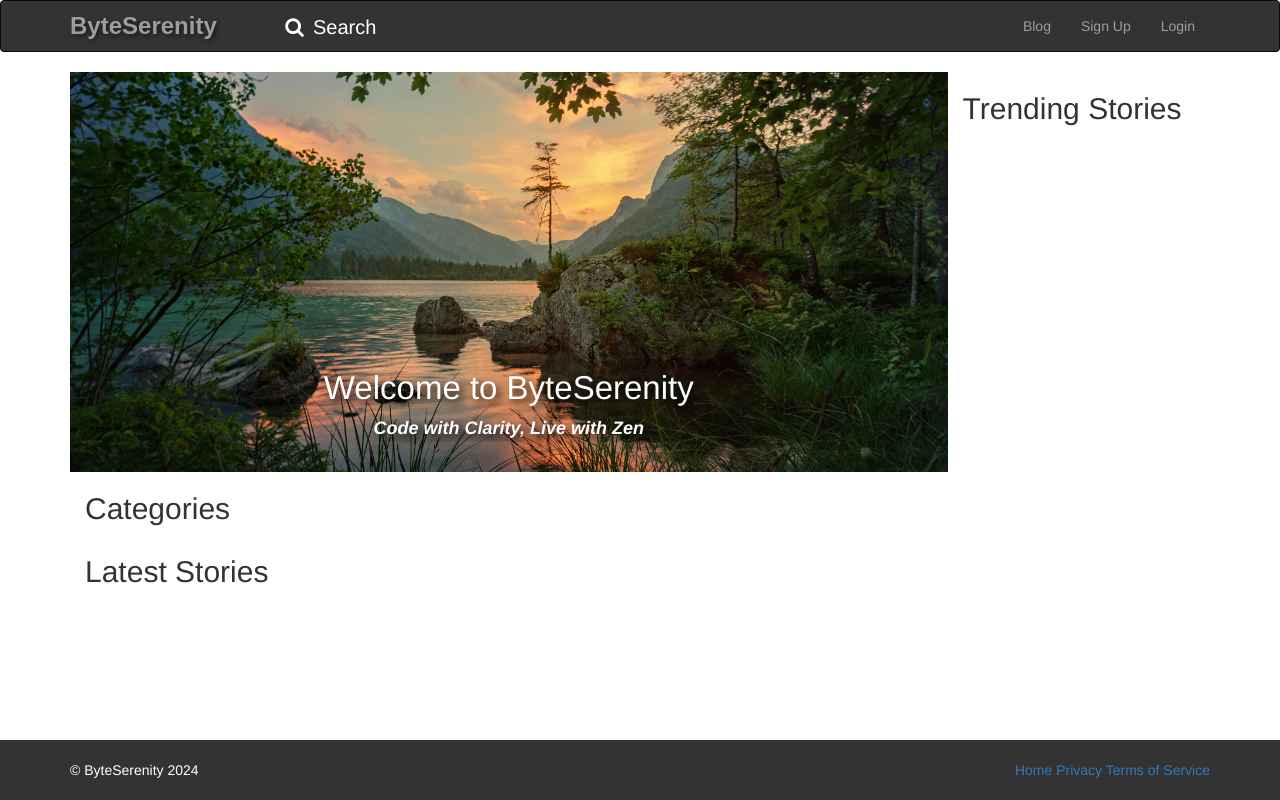
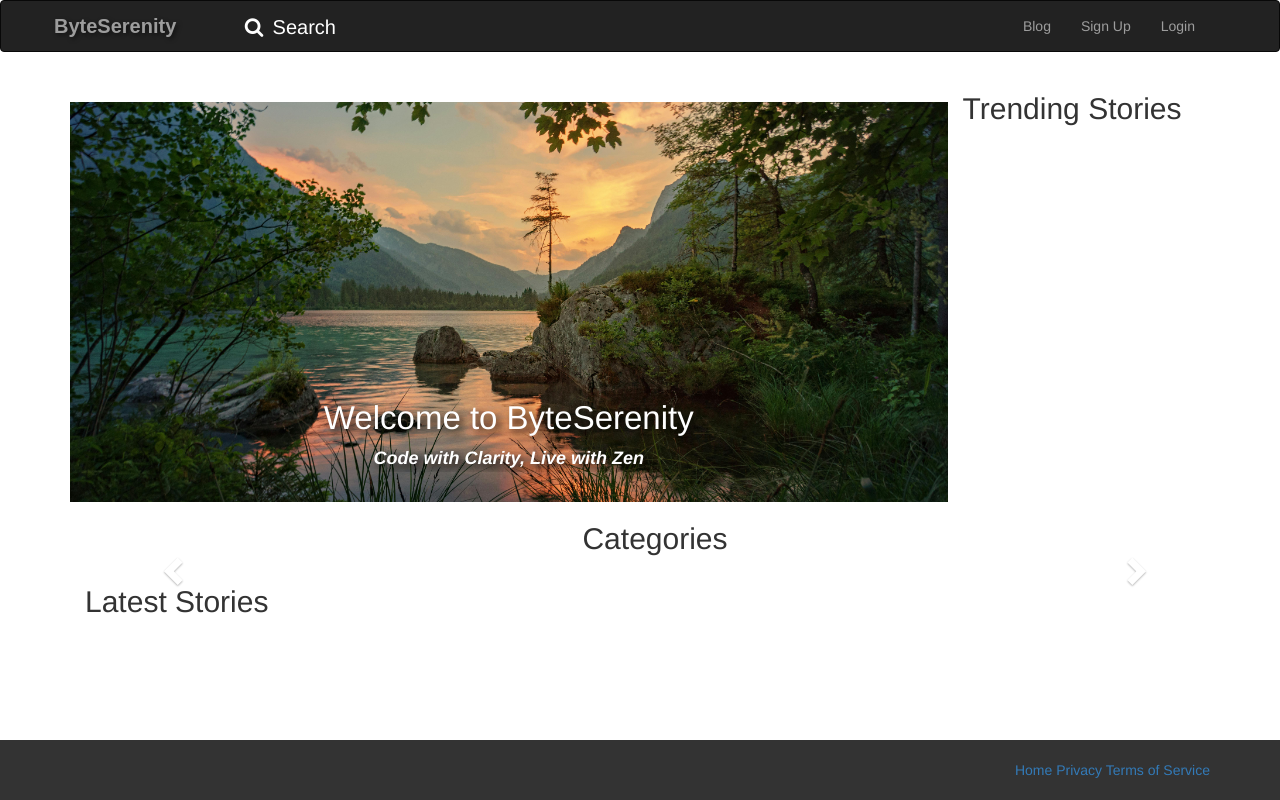
Before and after one commit to Tau-rai/ByteSerenity, a Flask app: page / in a window 1280 px wide. Run offline with Flask 3, Linux system fonts and the light colour scheme; some libraries are stand-ins or nearby versions.

Commit message:
update on index, basehtml as well as index.css

```diff
--- a/blog/static/styles/css/index.css
+++ b/blog/static/styles/css/index.css
@@ -1,71 +1,3 @@
-       .category-image {
-        width: 100%; /* Ensure images take up the full width of their container */
-        height: 200px; /* Set a fixed height for the images */
-        object-fit: cover; /* Ensure the aspect ratio is maintained */
-        border-radius: 10px; /* Add rounded corners */
-        }
-
-
-    .welcome-message-bg {
-        background-size: cover;
-        background-position: center;
-        position: relative;
-        height: 50vh; /* Set the height of the welcome message section */
-        position: relative;
-        margin-top 30px;
-    }
-    .welcome-content {
-        position: absolute;
-        bottom: 0;
-        left: 50%;
-        transform: translateX(-50%);
-        text-align: center;
-        padding: 20px; /* Adjust padding as needed */
-    }
-    .welcome-content h1 {
-        font-size: 33px;
-        margin-bottom: 10px;
-        color: white;
-        text-shadow: 4px 4px 8px rgba(0, 0, 0, 4.5); /* Add shadow effect */
-        white-space: nowrap;
-
-    }
-    .welcome-content p {
-        white-space: nowrap; /* Prevent paragraph text from wrapping */
-        overflow: hidden;
-        text-overflow: ellipsis; /* Add ellipsis for overflow text */
-        color: white;
-        font-size: 18px;
-        font-weight: bold; /* Make the font bold */
-        font-style: italic;
-        text-shadow: 4px 4px 8px rgba(0, 0, 0, 3.5); /* Add shadow effect */
-
-    }
-
-
-
-
-
-
-
-
-    .column {
-        height: 200px; /* Set a fixed height for the columns */
-        overflow: auto; /* Allow vertical scrolling when content exceeds the height */
-        padding: 10px; /* Add padding for better readability */
-    }
-
-    .column-content {
-        white-space: nowrap; /* Prevent text from wrapping */
-        overflow: hidden; /* Hide overflow content */
-        text-overflow: ellipsis; /* Add ellipsis to overflow text */
-    }
-
-
-         .navbar-inverse {
-            background-color: #333;
-            color: #fff;
-        }
 
 .footer {
     background-color: #333;
@@ -75,53 +7,100 @@
     width: 100%;
     padding: 20px 0;
     position: fixed;
-            height: 60px;
 }
 
-        :root {
-            --font-family: 'Poppins', sans-serif;
-            --font-size-md: 2.4rem;
-            --navbar-height: 60px;
-            --icon-size: 2.4rem
-        }
-        /* Custom font family for ByteSerenity */
 .byte-serenity {
-            font-family: var(--font-family);
-            font-size: var(--font-size-md);
-            font-size: rem;
+    font-family: 'Poppins', sans-serif;
+    font-size: 2.0rem;
     font-weight: bold;
     text-shadow: 2px 2px 4px rgba(0,0,0,0.5);
-            margin-left: 30px;
+    padding: 0;
     margin: 0;
-
-        }
-        /* Increase the size of the search icon */
-        .ri-search-line {
-            font-size: var(--font-size-sm);
-            margin-right: 0;
-            height: var(--navbar-height); /* Set the height of the element */
-            line-height: var(--navbar-height); /*
-
-        }
-        /* Positioning the search icon and bars */
-        .navbar-header {
-            display: flex;
-            justify-content: space-between;
-            align-items: center;
-            width: 100%;
+    align-items: left;
+    margin-left: -16px;
 }
 
 
 
+.search-icon {
+    margin-right: -80px; /* Adjust the margin as desired */
+    position: relative;
+    align-items: right;
 
 
+}
 
+.search-icon:after {
+    content: "";
+    position: relative;
+    top: 50%;
+    right: 100%;
+    transform: translate(-50%, -50%);
+    width: 30px;
+    height: 30px;
+    border-radius: 50%;
+    background-color: #ff0000; /* Red color */
+    opacity: 0.3; /* Adjust the opacity as desired */
+}
+.navbar-form {
+        display: flex;
+        align-items: center;
+        height: 100%;
+        margin-left: -15px;
+    }
+
+    .navbar-form .form-group {
+        margin-bottom: 0;
+    }
+
+ /* Custom styles for body content */
+
+/* Welcome message */
+.welcome-message-bg {
+    background-size: cover;
+    background-position: center;
+    position: relative;
+    height: 50vh;
+    margin-top: 30px;
+    margin-bottom: 0;
+    padding: 0;
+}
+
+.welcome-content {
+    position: absolute;
+    bottom: 0;
+    left: 50%;
+    transform: translateX(-50%);
+    text-align: center;
+    padding: 20px;
+}
+
+.welcome-content h1 {
+    font-size: 33px;
+    margin-bottom: 10px;
+    color: white;
+    text-shadow: 4px 4px 8px rgba(0, 0, 0, 4.5);
+    white-space: nowrap;
+}
+
+.welcome-content p {
+    white-space: nowrap;
+    overflow: hidden;
+    text-overflow: ellipsis;
+    color: white;
+    font-size: 18px;
+    font-weight: bold;
+    font-style: italic;
+    text-shadow: 4px 4px 8px rgba(0, 0, 0, 3.5);
+}
+
+/* Trending stories */
 .trending-story-content p {
     margin-bottom: 10px;
     overflow: hidden;
     text-overflow: ellipsis;
     display: -webkit-box;
-            -webkit-line-clamp: 2; /* Limit to two lines */
+    -webkit-line-clamp: 2;
     -webkit-box-orient: vertical;
     white-space: nowrap;
 }
@@ -133,31 +112,114 @@
     bottom: 0;
     right: 0;
 }
+
 .read-more span {
     display: inline-block;
-            width: 15px; /* Width of the ellipsis */
+    width: 15px;
     text-overflow: ellipsis;
     white-space: nowrap;
     overflow: hidden;
 }
 
+/* Categories */
+.category-image {
+    width: 100%;
+    height: 200px;
+    object-fit: cover;
+    border-radius: 10px;
+}
 
+.category-title {
+    text-align: center;
+}
 
+/* Latest stories */
+.latest-stories .top-story {
+    margin-bottom: 20px;
+}
 
+.latest-stories .top-story h3 {
+    margin-top: 0;
+}
+
+.latest-stories .top-story p {
+    margin-bottom: 10px;
+}
+
+.category-scroll {
+    overflow-x: auto;
+    white-space: nowrap;
+    -webkit-overflow-scrolling: touch; /* Smooth scrolling on iOS */
+     position: relative;
+ }
+
+.category-box {
+    display: inline-block;
+    margin-right: 15px; /* Adjust spacing between categories */
+    width: 300px;
+    height: 300px; /* Adjust height as needed */
+    text-align: center;
+    overflow: hidden;
+    position: relative;
+}
+
+.category-image {
+    width: 100%;
+    height: auto;
+    max-height: 250px;
+    margin-bottom: 10px;
+}
+
+.category-title {
+    font-size: 18px; /* Adjust font size as needed */
+    margin-top: 15px; /* Adjust top margin as needed */
+    margin-bottom: 10px; /* Adjust bottom margin as needed */
+    overflow: hidden;
+    white-space: nowrap;
+    text-overflow: ellipsis;
+}
+
+/* Trending stories scroll */
 .trending-stories-scroll {
-            max-height: 300px; /* Set the maximum height for the scrollable area */
+    max-height: 600px; /* Set the maximum height for the scrollable area */
     overflow-y: auto; /* Enable vertical scrolling */
 }
+
 .trending-story {
     margin-bottom: 20px; /* Add some space between each trending story */
 }
+
 .trending-story-image {
     width: 100px; /* Set the width of the story image */
     height: 100px; /* Set the height of the story image */
     overflow: hidden; /* Hide any overflow content */
     border-radius: 50%; /* Apply rounded corners to the image */
 }
+
 .trending-story-image img {
     width: 100%; /* Ensure the image fills its container */
     height: auto; /* Preserve aspect ratio */
 }
+
+/* Category carousel */
+#category-carousel .carousel-inner {
+    max-height: 300px;
+    overflow: hidden;
+}
+
+#category-carousel .carousel-inner .item {
+    display: flex;
+    flex-wrap: wrap;
+}
+
+#category-carousel .carousel-inner .item .category-box {
+    margin-right: 20px;
+    flex: 1 1 auto;
+    max-width: 300px; /* Adjust based on the number of categories per row */
+}
+
+@media (max-width: 767px) {
+    #category-carousel .carousel-inner .item .category-box {
+        max-width: px;
+    }
+}
--- a/blog/templates/base.html
+++ b/blog/templates/base.html
@@ -2,7 +2,7 @@
 <html lang="en">
 <head>
     <meta charset="UTF-8">
-    <meta name="viewport" content="width=device-width, initial-scale=1.0">
+    <meta name="viewport" content="width=device-width, initial-scale=1">
     <title>{% block title %}ByteSerenity{% endblock %}</title>
     <!-- Bootstrap libraries -->
     <link rel="stylesheet" href="https://maxcdn.bootstrapcdn.com/bootstrap/3.4.1/css/bootstrap.min.css">
@@ -62,7 +62,7 @@
         <div class="container">
             <div class="row">
                 <div class="col-sm-6">
-                    <span>&copy; ByteSerenity 2024</span>
+                    <span></span>
                 </div>
                 <div class="col-sm-6 text-right">
                     <a href="{{ url_for('blog.index') }}">Home</a>
--- a/blog/templates/index.html
+++ b/blog/templates/index.html
@@ -39,19 +39,37 @@
     </section>
 
     <!-- Design: Categories -->
-    <section class="categories container">
-        <h2>Categories</h2>
+  <section>
+    <div class="container">
+        <h2 class="text-center">Categories</h2>
+        <div id="category-carousel" class="carousel slide" data-ride="carousel">
+            <!-- Wrapper for slides -->
+            <div class="carousel-inner" role="listbox">
+                <div class="item active">
                     <div class="row">
-            <!-- Dynamic content will be inserted here -->
-            {% for tag in tags %}
-            <div class="col-md-3">
+                        {% for tgs in tags %}
+                        <div class="col-xs-12 col-sm-4">
                             <div class="category-box" style="background-color: {{ category.color }};">
                                 <img src="{{ category.image }}" alt="{{ tag.name }} Image" class="category-image">
                                 <h3 class="category-title">{{ category.name }}</h3>
-                    <a href="{{ url_for('blog.tag', id=category.id) }}" class="btn btn-primary">Explore</a>
+                                   <a href="{{ url_for('blog.tag', id=category.id) }}" class="b
+tn btn-primary">Explore</a>
                                   </div>
                         </div>
                         {% endfor %}
+                    </div>
+                </div>
+            </div>
+            <!-- Left and right controls -->
+            <a class="left carousel-control" href="#category-carousel" role="button" data-slide="prev">
+                <span class="glyphicon glyphicon-chevron-left" aria-hidden="true"></span>
+                <span class="sr-only">Previous</span>
+            </a>
+            <a class="right carousel-control" href="#category-carousel" role="button" data-slide="next">
+                <span class="glyphicon glyphicon-chevron-right" aria-hidden="true"></span>
+                <span class="sr-only">Next</span>
+            </a>
+        </div>
     </div>
 </section>
 
```
Also changed, not shown: 2 other files. Lines whose indentation alone changed are shown as unchanged.
